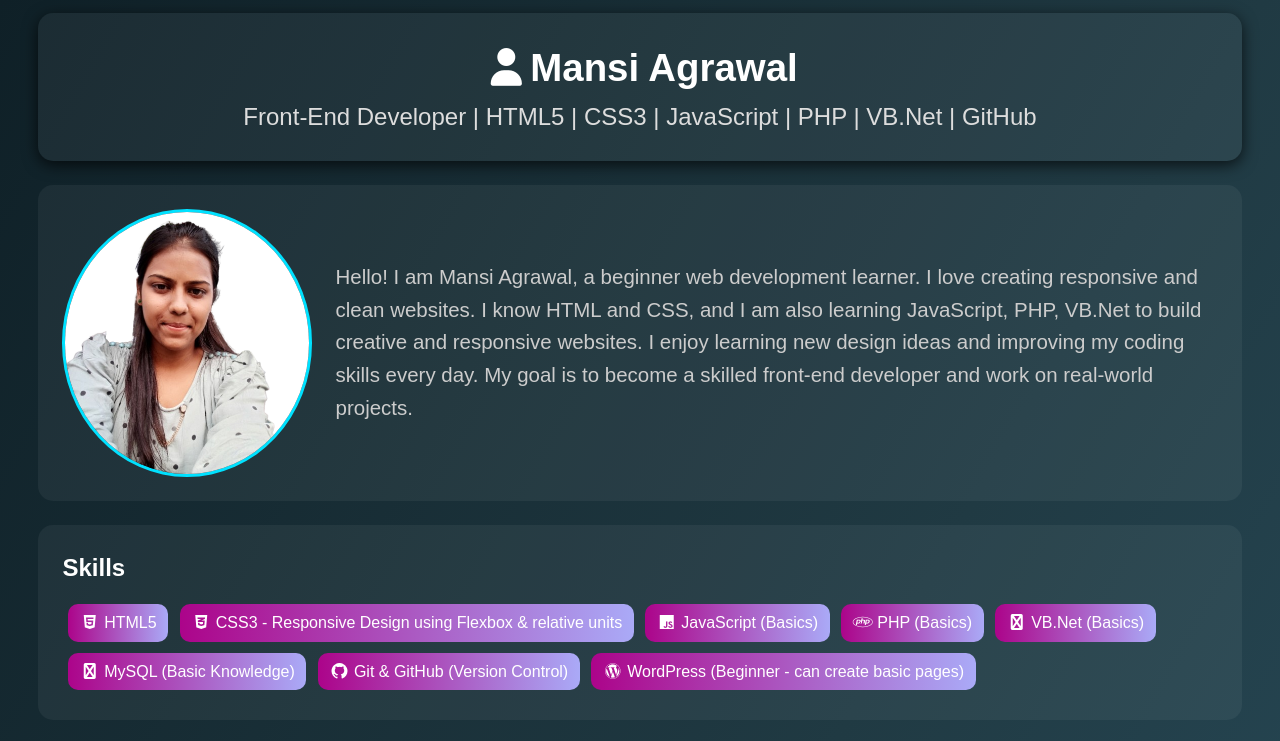
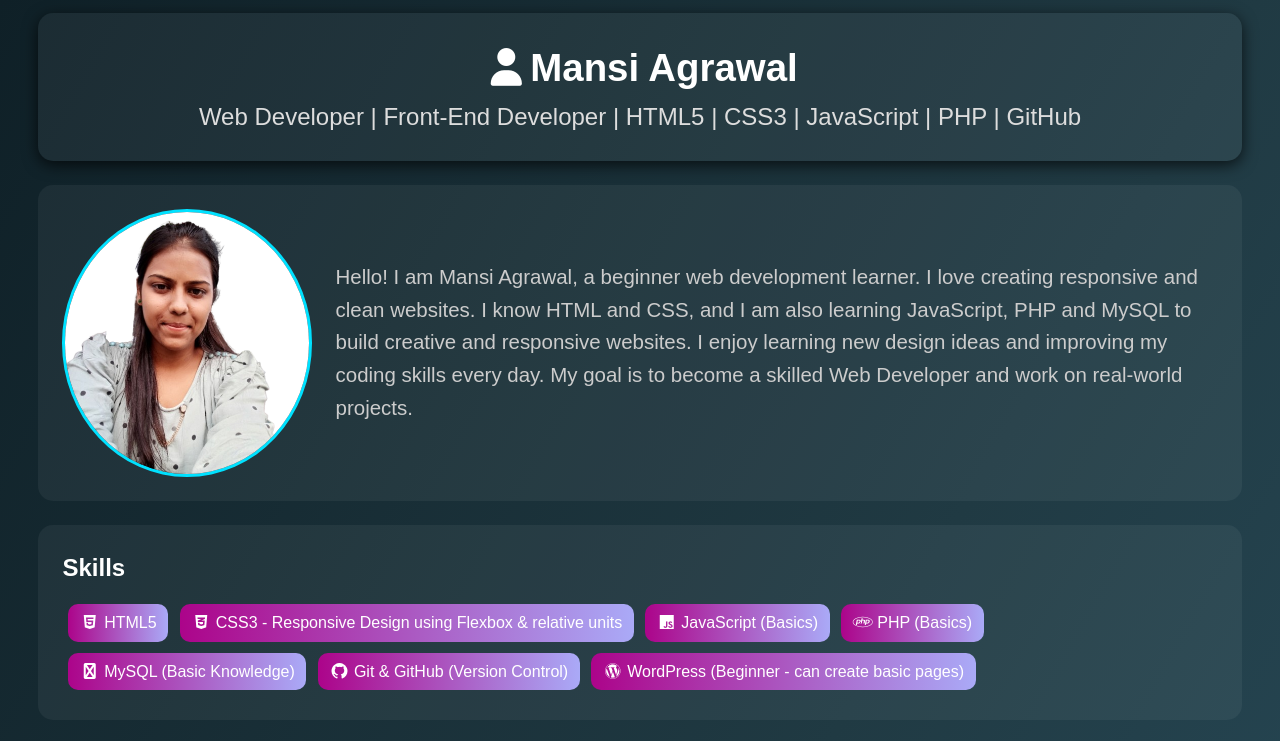
Before and after one commit to mansi-agrawal-codes/My-Portfolio, a plain HTML site: page index.html in a window 1280 px wide. Shown: the top 741 px of the page. Drawn offline with Linux system fonts and the light colour scheme.

Commit message:
initial commit

```diff
--- a/index.html
+++ b/index.html
@@ -12,16 +12,16 @@
   <!-- Header -->
   <header>
     <h1><i class="fa-solid fa-user"></i>Mansi Agrawal</h1>
-    <p>Front-End Developer | HTML5 | CSS3 | JavaScript | PHP | VB.Net | GitHub </p>
+    <p>Web Developer | Front-End Developer | HTML5 | CSS3 | JavaScript | PHP | GitHub </p>
   </header>
 
   <!-- About -->
   <section id="about">
     <img src="images/Mansi_Agrawal.png" alt="Mansi Agrawal">
     <p> Hello! I am Mansi Agrawal, a beginner web development learner. I love creating responsive and clean websites.
-        I know HTML and CSS, and I am also learning JavaScript, PHP, VB.Net to build creative and responsive websites.
+        I know HTML and CSS, and I am also learning JavaScript, PHP and MySQL to build creative and responsive websites.
         I enjoy learning new design ideas and improving my coding skills every day.
-        My goal is to become a skilled front-end developer and work on real-world projects.
+        My goal is to become a skilled Web Developer and work on real-world projects.
     </p>
   </section>
 
@@ -33,7 +33,6 @@
       <li><i class="fa-brands fa-css3-alt"></i> CSS3 - Responsive Design using Flexbox & relative units</li>
       <li><i class="fa-brands fa-js"></i> JavaScript (Basics)</li>
       <li><i class="fa-brands fa-php"></i> PHP (Basics)</li>
-      <li><i class="fa-brands fa-code"></i> VB.Net (Basics)</li>
       <li><i class="fa-brands fa-database"></i> MySQL (Basic Knowledge)</li>
       <li><i class="fa-brands fa-github"></i> Git & GitHub (Version Control)</li>
       <li><i class="fa-brands fa-wordpress"></i> WordPress (Beginner - can create basic pages)</li>
@@ -52,10 +51,10 @@
     </a>
     <p>
       <a href="https://mansi-portfolio2.netlify.app/" target="_blank">Live Demo</a> |
-      <a href="https://github.com/mansi-agrawal-codes/codsoft-intern.git/" target="_blank">Source Code</a>
+      <a href="https://github.com/mansi-agrawal-codes/My-Portfolio2.git/" target="_blank">Source Code</a>
     </p>
   </div>
-
+  <br>
   <div class="project">
     <h3>Cityscapes Image Gallery</h3>
     <p>An image gallery showcasing beautiful cityscapes, built using HTML and CSS with a clean layout.</p>
@@ -67,6 +66,7 @@
       <a href="https://github.com/mansi-agrawal-codes/Cityscapes-Image-gallery.git" target="_blank">Source Code</a>
     </p>
   </div>
+  <br>
 
   <div class="project">
     <h3>Amazon Clone</h3>
@@ -79,6 +79,7 @@
       <a href="https://github.com/mansi-agrawal-codes/amazon-clone-app-project.git" target="_blank">Source Code</a>
     </p>
   </div>
+  <br>
   <div class="project">
     <h3>Calculator</h3>
     <p>A simple calculator built using HTML, CSS and JavaScript to perform basic arithmetic operations with a clean and responsive design.</p>
@@ -87,7 +88,7 @@
     </a>
     <p>
       <a href="https://mansi-calculator.netlify.app/" target="_blank">Live Demo</a> |
-      <a href="https://github.com/mansi-agrawal-codes/codsoft-intern.git/" target="_blank">Source Code</a>
+      <a href="https://github.com/mansi-agrawal-codes/calculator.git/" target="_blank">Source Code</a>
     </p>
   </div>
   </div>
```
